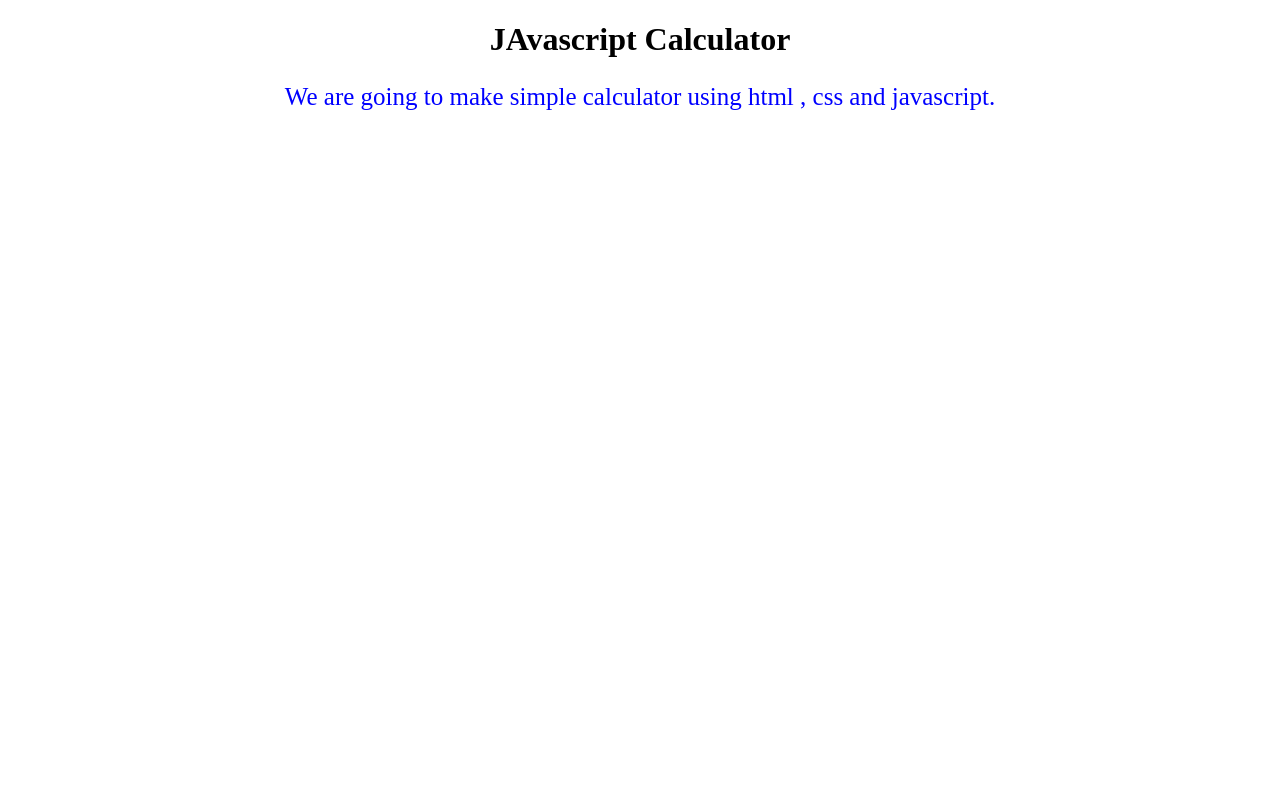
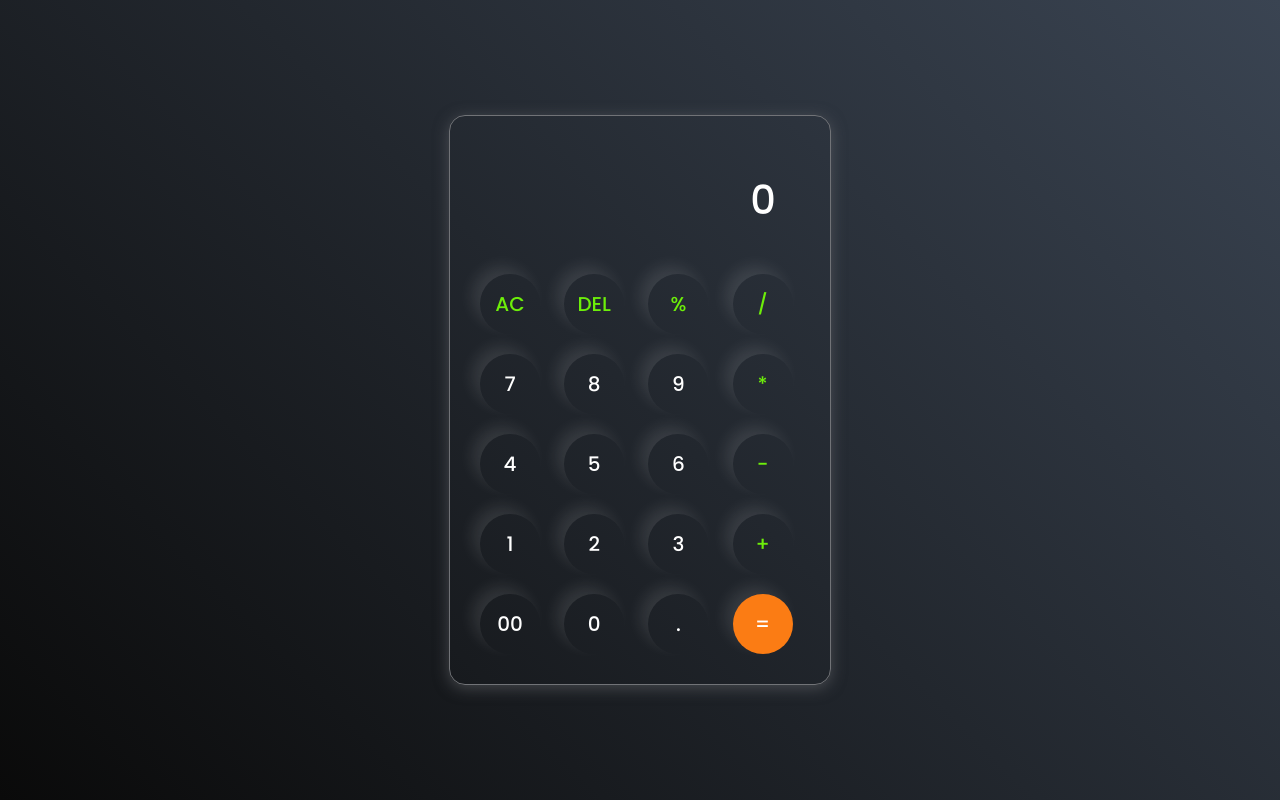
Before and after one commit to MuhammadMutahir11/javascript-Calculator, a plain HTML site: page index.html in a window 1280 px wide. Drawn offline with Linux system fonts and the light colour scheme.

Commit message:
Javascript Calculator

```diff
--- a/index.css
+++ b/index.css
@@ -1,8 +1,64 @@
-body{
-    text-align: center;
+@import url('https://fonts.googleapis.com/css2?family=Poppins:wght@500&display=swap');
+
+*{
+    margin: 0;
+    padding: 0;
+    box-sizing: border-box;
+    font-family: 'Poppins', sans-serif;
 }
 
- p{
-    font-size: 25px;
-    color: blue;
- }
+body{
+    width: 100%;
+    height: 100vh;
+    display: flex;
+    justify-content: center;
+    align-items: center;
+    background: linear-gradient(45deg, #0a0a0a, #3a4452);
+}
+
+.calculator{
+    border: 1px solid #717377;
+    padding: 20px;
+    border-radius: 16px;
+    background: transparent;
+    box-shadow: 0px 3px 15px rgba(113, 115, 119, 0.5);
+
+}
+
+input{
+    width: 320px;
+    border: none;
+    padding: 24px;
+    margin: 10px;
+    background: transparent;
+    box-shadow: 0px 3px 15px rgbs(84, 84, 84, 0.1);
+    font-size: 40px;
+    text-align: right;
+    cursor: pointer;
+    color: #ffffff;
+}
+
+input::placeholder{
+    color: #ffffff;
+}
+
+button{
+    border: none;
+    width: 60px;
+    height: 60px;
+    margin: 10px;
+    border-radius: 50%;
+    background: transparent;
+    color: #ffffff;
+    font-size: 20px;
+    box-shadow: -8px -8px 15px rgba(255, 255, 255, 0.1);
+    cursor: pointer;
+}
+
+.equalBtn{
+    background-color: #fb7c14;
+}
+
+.operator{
+    color: #6dee0a;
+}
--- a/index.html
+++ b/index.html
@@ -1,14 +1,50 @@
 <!DOCTYPE html>
 <html lang="en">
-<head>
-    <meta charset="UTF-8">
-    <meta name="viewport" content="width=device-width, initial-scale=1.0">
-    <title>Javascript Calculator</title>
-<link rel="stylesheet" href="index.css">
-</head>
-<body>
-    <h1>JAvascript Calculator</h1>
-    <p>We are going to make simple calculator using html , css and javascript.</p>
-    <script  src="index.js"></script>
-</body>
+  <head>
+    <meta charset="UTF-8" />
+    <meta http-equiv="X-UA-Compatible" content="IE=edge" />
+    <meta name="viewport" content="width=device-width, initial-scale=1.0" />
+    <link rel="stylesheet" href="index.css" />
+    <title>Calculator - By Code Traversal</title>
+  </head>
+  <body>
+    <div class="container">
+      <div class="calculator">
+        <input type="text" id="inputBox" placeholder="0" />
+        <div>
+          <button class="button operator">AC</button>
+          <button class="button operator">DEL</button>
+          <button class="button operator">%</button>
+          <button class="button operator">/</button>
+        </div>
+        <div>
+          <button class="button">7</button>
+          <button class="button">8</button>
+          <button class="button">9</button>
+          <button class="button operator">*</button>
+        </div>
+        <div>
+          <button class="button">4</button>
+          <button class="button">5</button>
+          <button class="button">6</button>
+          <button class="button operator">-</button>
+        </div>
+        <div>
+          <button class="button">1</button>
+          <button class="button">2</button>
+          <button class="button">3</button>
+          <button class="button operator">+</button>
+        </div>
+
+        <div>
+          <button class="button">00</button>
+          <button class="button">0</button>
+          <button class="button">.</button>
+          <button class="button equalBtn">=</button>
+        </div>
+      </div>
+    </div>
+
+    <script src="index.js"></script>
+  </body>
 </html>
--- a/index.js
+++ b/index.js
@@ -0,0 +1,27 @@
+let input = document.getElementById('inputBox');
+let buttons = document.querySelectorAll('button');
+
+let string = "";
+let arr = Array.from(buttons);
+arr.forEach(button => {
+    button.addEventListener('click', (e) =>{
+        if(e.target.innerHTML == '='){
+            string = eval(string);
+            input.value = string;
+        }
+
+        else if(e.target.innerHTML == 'AC'){
+            string = "";
+            input.value = string;
+        }
+        else if(e.target.innerHTML == 'DEL'){
+            string = string.substring(0, string.length-1);
+            input.value = string;
+        }
+        else{
+            string += e.target.innerHTML;
+            input.value = string;
+        }
+
+    })
+})
```
